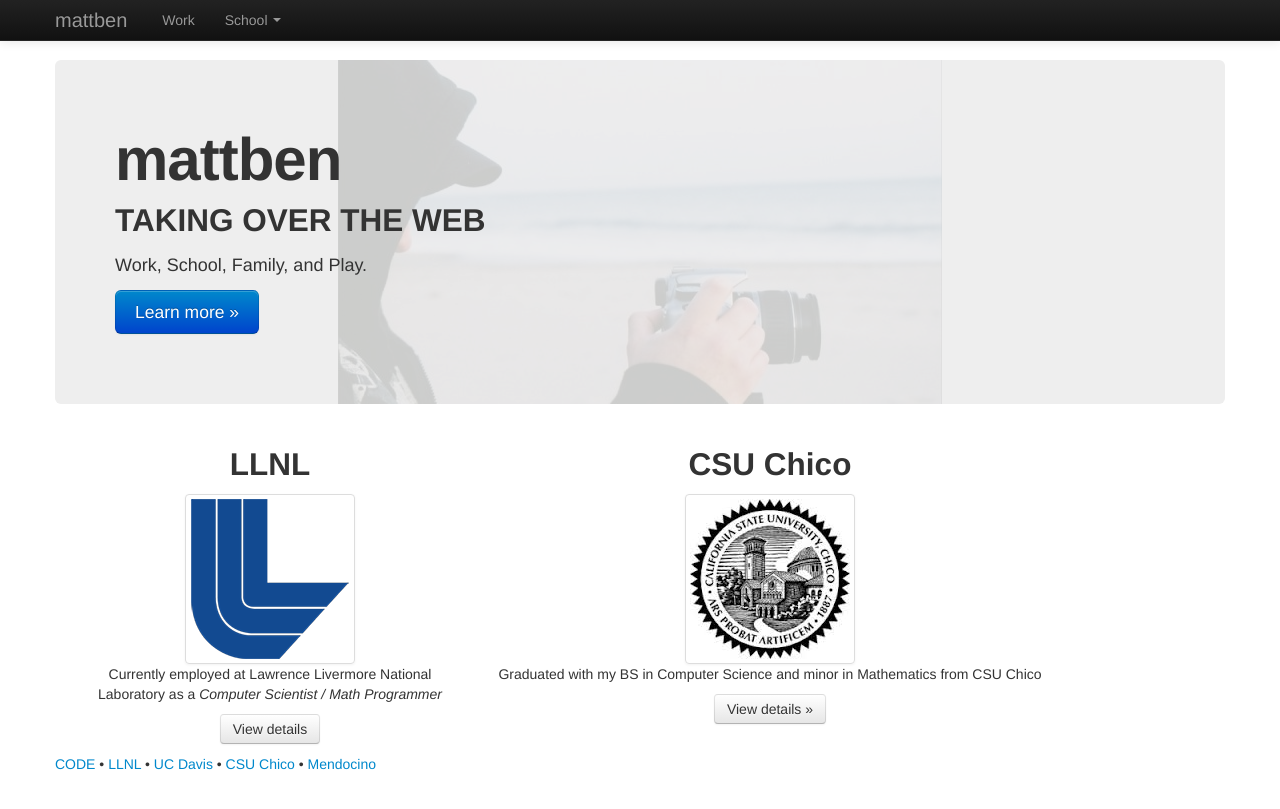
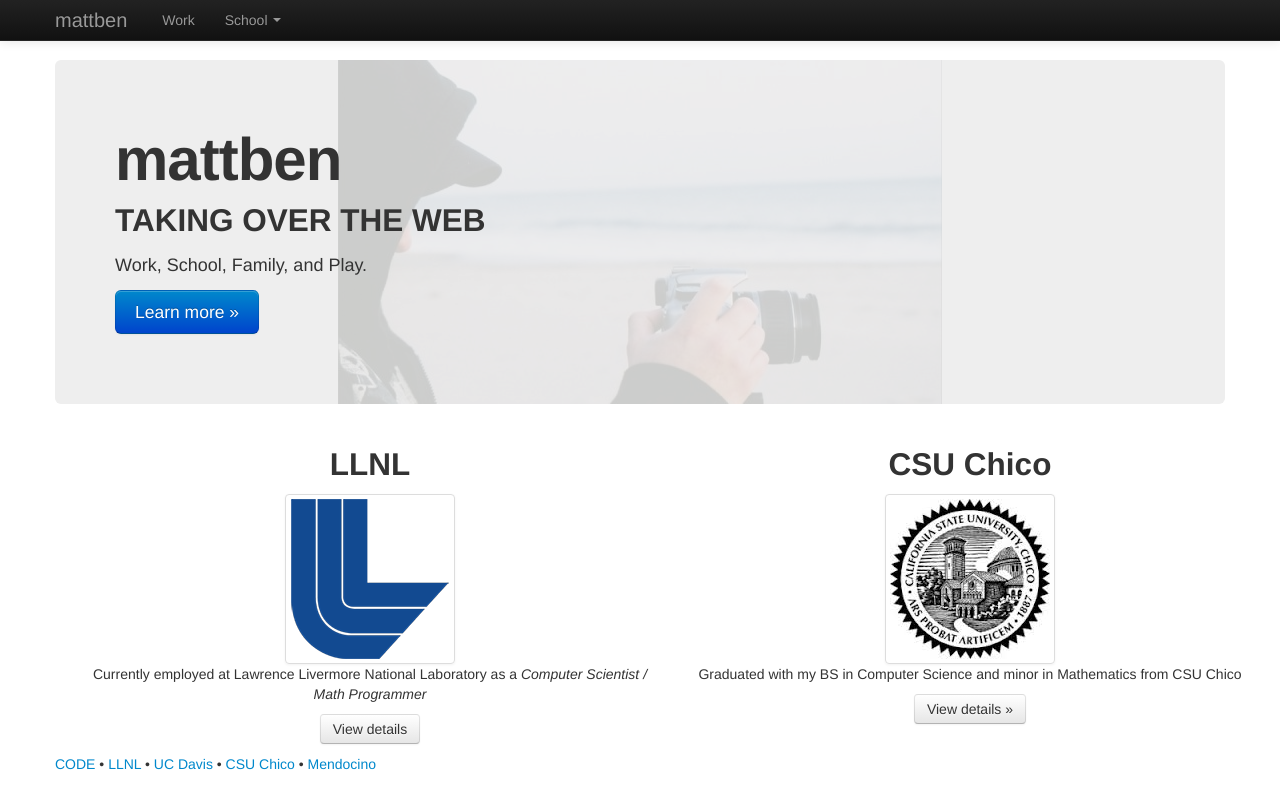
Before and after one commit to mattben/mattben.github.io, a Jekyll site: the page built from index.md, in a window 1280 px wide. Shown: the top 809 px of the page. Built offline with Jekyll 4.4.1, drawn with Linux system fonts in a browser that asks for light colours; nearby versions of some CDN libraries.

Commit message:
MBH: math is hard

```diff
--- a/index.md
+++ b/index.md
@@ -25,7 +25,7 @@ title: Home
 {% include hero.html %}
 <div class="span12">
   <div class="row">
-    <div class="span4">
+    <div class="span6">
       <center>
       <h2>LLNL</h2>
       <img src="media/images/llnl-blue.png" class="thumbnail" />
```
